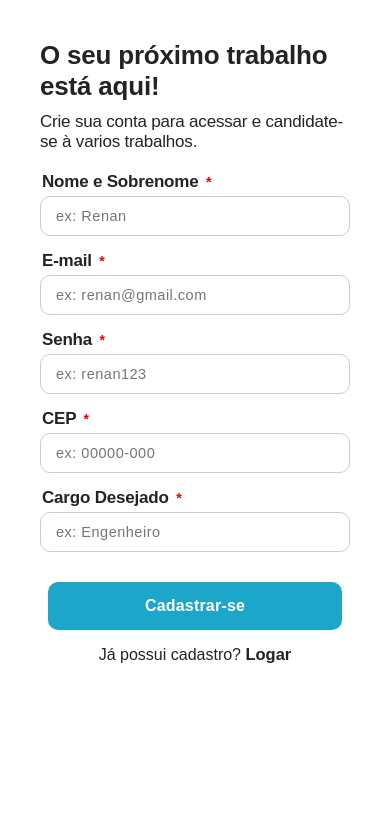
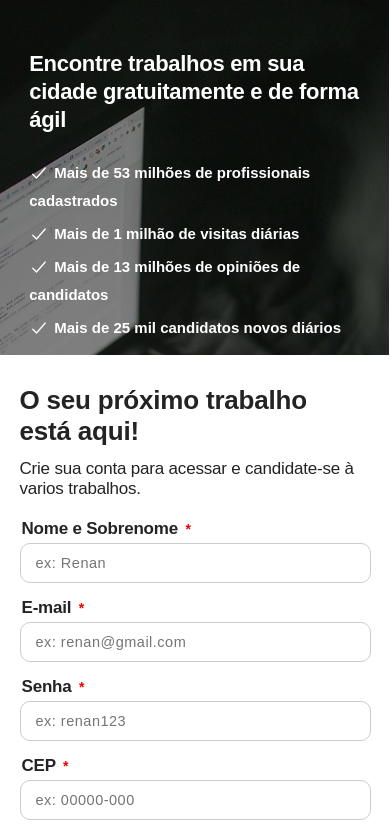
Before and after one commit to PixShopping/Projeto, a plain HTML site: page index.html in a window 390 px wide. Shown: the top 832 px of the page. Drawn offline with nearby package versions, Linux system fonts and the light colour scheme.

Commit message:
atualizacao

```diff
--- a/style.css
+++ b/style.css
@@ -104,6 +104,7 @@
     flex-direction: column;
     padding: 30px 40px;
     color: var(--preto);
+    background: var(--text);
 }
 
 .container .formulario h1 {
@@ -111,7 +112,7 @@
     font-size: 26px;
     font-weight: 600;
     letter-spacing: -0.2px;
-    margin: 10px 0px;
+    margin: 10px 0px 12px 0px;
 }
 
 .container .formulario p {
@@ -194,8 +195,6 @@
 }
 
 
-
-
 .container .formulario .column {
     width: 100%;
     height: auto;
@@ -215,11 +214,22 @@
     }
 
     .container .imagem {
-        display: none;
+        width: 100%;
+        top: 0px;
+        left: 0px;
+    }
+
+    .container .imagem .texto {
+        margin: 50px;
+        padding: 0px;
     }
 
     .container .formulario {
         width: 100%;
-        max-width: 700px;
+        z-index: 30;
+        position: relative;
+        top: 355px;
+        padding: 5%;
+        min-height: 100vh;
     }
 }
```
